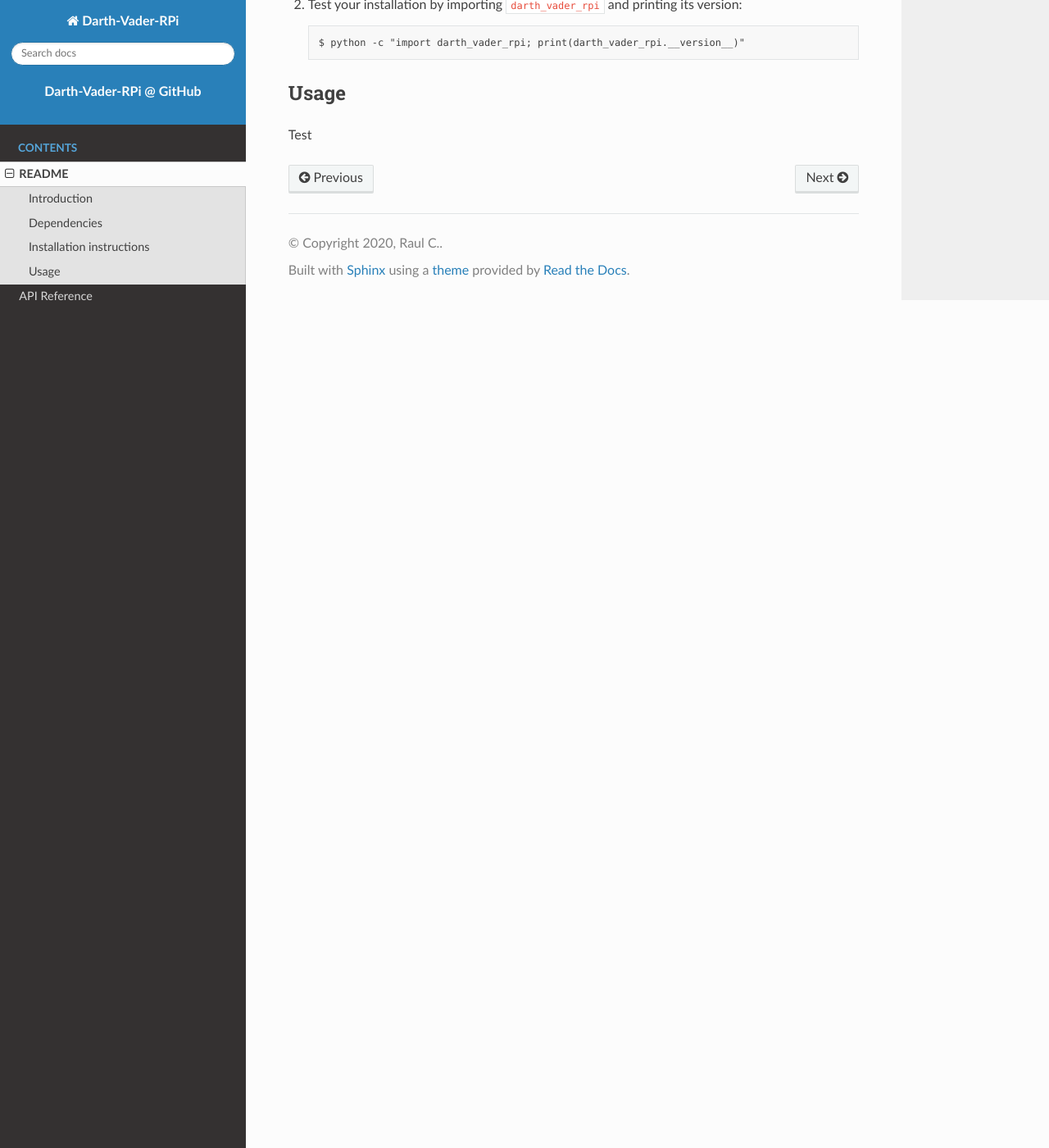
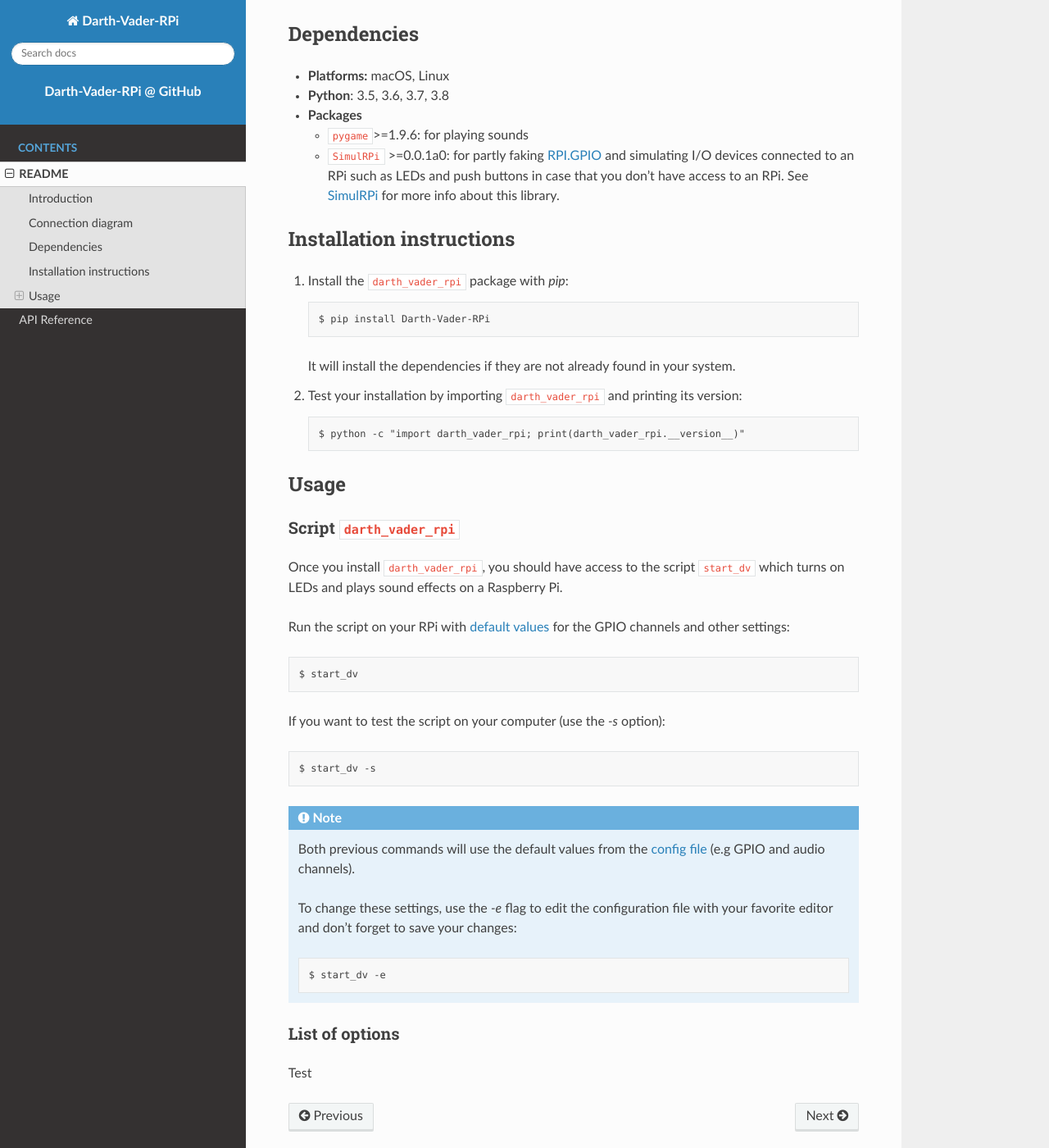
Before and after one commit to raul23/Darth-Vader-RPi, a Sphinx documentation site: the page built from docs/README_docs.rst, in a window 1280 px wide and 1400 px high, scrolled down 2262 px. Shown: the whole window at 82% size. Built offline with Sphinx 7.4.7 and the Read the Docs theme 2.0.0, drawn with Linux system fonts in a browser that asks for light colours; some of the changed text lies outside the part shown.

Commit message:
Update README_docs.rst

```diff
--- a/docs/README_docs.rst
+++ b/docs/README_docs.rst
@@ -1,3 +1,5 @@
+.. _config file: https://github.com/raul23/Darth-Vader-RPi/blob/master/darth_vader_rpi/configs/default_main_cfg.json#L1
+.. _default values: https://github.com/raul23/Darth-Vader-RPi/blob/master/darth_vader_rpi/configs/default_main_cfg.json#L1
 .. _RPi.GPIO: https://pypi.org/project/RPi.GPIO/
 .. _SimulRPi: https://github.com/raul23/SimulRPi
 
@@ -18,9 +20,6 @@
    :target: https://travis-ci.org/raul23/Darth-Vader-RPi
    :alt: Build Status
 
-..
-   <p align="center"><img src="https://raw.githubusercontent.com/raul23/images/master/Darth-Vader-RPi/darth_vader_01.jpg" width="394" height="700"/></p>
-
 **Darth-Vader-RPi** is a Python-based Raspberry Pi (RPi) project about activating a Darth
 Vader action figure by turning on LEDs on his suit and lightsaber, and by
 playing sounds such as some of his famous quotes.
@@ -28,7 +27,9 @@
 .. raw:: html
 
    <div align="center">
+   <a href="https://www.youtube.com/embed/P631S1k1h_0">
    <img src="https://raw.githubusercontent.com/raul23/images/master/Darth-Vader-RPi/darth_vader_lightsaber_2x_speed_smaller_version.gif"/>
+   </a>
    <p><b>Turning on/off the lightsaber</b></p>
    </div>
 
@@ -69,6 +70,15 @@
    different sounds produced by pressing the push buttons</b></p>
    </div>
 
+Connection diagram
+==================
+.. raw:: html
+
+   <div align="center">
+   <img src="https://raw.githubusercontent.com/raul23/images/master/Darth-Vader-RPi/schematics.png"/>
+   <p><b>Schematics</b></p>
+   </div>
+
 Dependencies
 ============
 * **Platforms:** macOS, Linux
@@ -95,4 +105,30 @@
 
 Usage
 =====
+Script ``darth_vader_rpi``
+--------------------------
+Once you install ``darth_vader_rpi``, you should have access to the script
+``start_dv`` which turns on LEDs and plays sound effects on a Raspberry Pi.
+
+Run the script on your RPi with `default values`_ for the GPIO channels and other
+settings::
+
+   $ start_dv
+
+If you want to test the script on your computer (use the `-s` option)::
+
+   $ start_dv -s
+
+.. note::
+
+   Both previous commands will use the default values from the `config file`_
+   (e.g GPIO and audio channels).
+
+   To change these settings, use the `-e` flag to edit the configuration file
+   with your favorite editor and don't forget to save your changes::
+
+      $ start_dv -e
+
+List of options
+---------------
 Test
```
